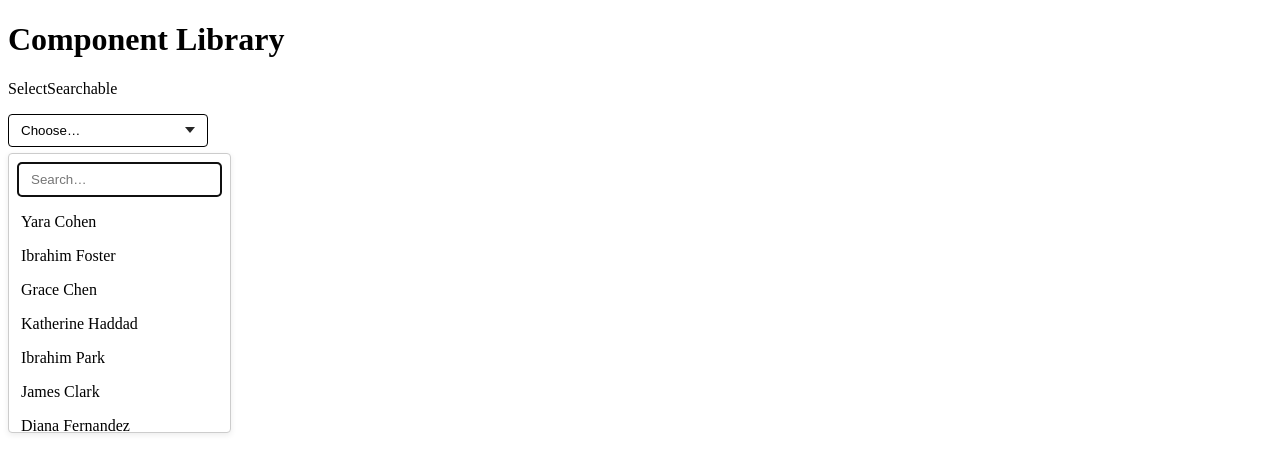
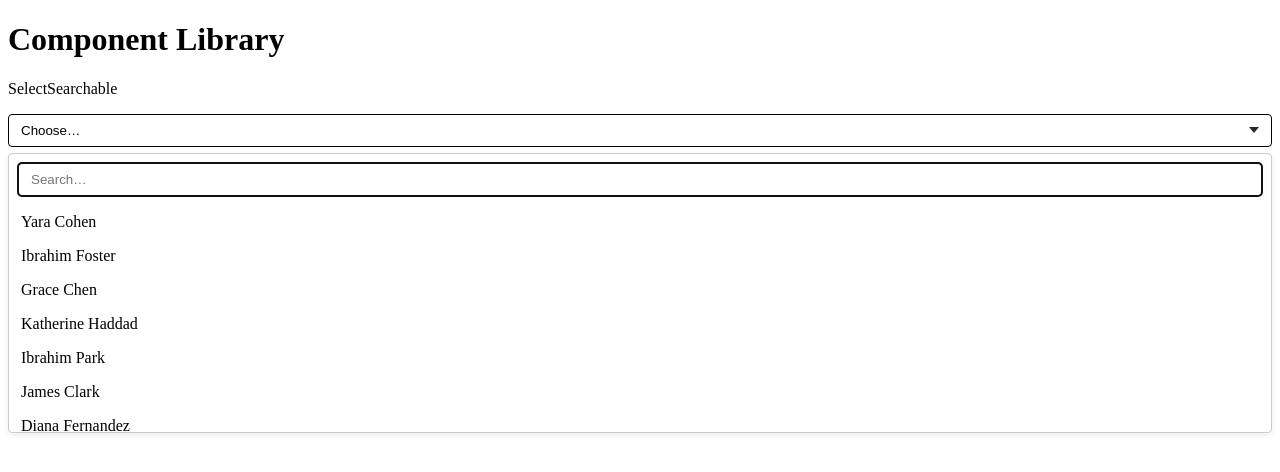
Before and after one commit to dqhendricks/react-component-library, a React (Vite) app: page / in a window 1280 px wide. Both pictures are taken after a click on the button "Choose…". Shown: the top 472 px of the page. Built offline with nearby package versions, Linux system fonts and the light colour scheme.

Commit message:
Fix for better labelling, adding a label primative

```diff
--- a/src/components/SelectSearchable/SelectSearchable.module.css
+++ b/src/components/SelectSearchable/SelectSearchable.module.css
@@ -1,24 +1,3 @@
-.root {
-  position: relative;
-}
-
-.disabled {
-  opacity: 0.6;
-  pointer-events: none;
-}
-
-.srOnly {
-  position: absolute;
-  width: 1px;
-  height: 1px;
-  padding: 0;
-  margin: -1px;
-  overflow: hidden;
-  clip: rect(0, 0, 0, 0);
-  white-space: nowrap;
-  border: 0;
-}
-
 /* Visually hidden but still participates in form submit + validation */
 .hiddenSelect {
   position: absolute;
--- a/src/components/SelectSearchable/SelectSearchableDropdown.tsx
+++ b/src/components/SelectSearchable/SelectSearchableDropdown.tsx
@@ -35,7 +35,7 @@ export function SelectSearchableDropdown({
 }: SelectSearchableDropdownProps) {
   const store = useSelectSearchableStoreContext();
 
-  const controlId = useSelectSearchableStore(store, (s) => s.controlId);
+  const triggerId = useSelectSearchableStore(store, (s) => s.triggerId);
   const open = useSelectSearchableStore(store, (s) => s.open);
   const disabled = useSelectSearchableStore(store, (s) => s.disabled);
   const triggerEl = useSelectSearchableStore(store, (s) => s.triggerEl);
@@ -165,7 +165,7 @@ export function SelectSearchableDropdown({
       ref={store.setDropdownEl}
       // Consumer styling hooks
       data-part='dropdown'
-      data-owner={controlId}
+      data-owner={triggerId}
       data-state={hidden ? 'closed' : 'open'}
       data-placement={floating?.placement ?? 'down'}
     >
--- /dev/null
+++ b/src/components/SelectSearchable/SelectSearchableLabel.tsx
@@ -0,0 +1,32 @@
+import * as React from 'react';
+import {
+  useSelectSearchableStoreContext,
+  useSelectSearchableStore,
+} from './SelectSearchableStoreContext';
+
+export type SelectSearchableLabelProps = Omit<
+  React.ComponentPropsWithoutRef<'label'>,
+  'id' | 'htmlFor'
+>;
+
+export function SelectSearchableLabel({
+  children,
+  ...rest
+}: SelectSearchableLabelProps) {
+  const store = useSelectSearchableStoreContext();
+
+  const triggerId = useSelectSearchableStore(store, (s) => s.triggerId);
+  const labelId = useSelectSearchableStore(store, (s) => s.labelId);
+
+  return (
+    <label
+      {...rest}
+      id={labelId}
+      htmlFor={triggerId}
+      // Consumer styling hook
+      data-part="label"
+    >
+      {children}
+    </label>
+  );
+}
--- a/src/components/SelectSearchable/SelectSearchableRoot.tsx
+++ b/src/components/SelectSearchable/SelectSearchableRoot.tsx
@@ -15,7 +15,7 @@ import {
   useSelectSearchableStore,
 } from './SelectSearchableStoreContext';
 import { assignRef } from '../utils/assignRef';
-import { proxyToNativeSelect, type FocusLikeEvent } from './proxyToNativeSelect';
+import { proxyToNativeSelect, type FocusLikeEventHandler } from './proxyToNativeSelect';
 
 function normalizeByMode(
   next: SelectSearchableValue,
@@ -26,24 +26,26 @@ function normalizeByMode(
     : (Array.isArray(next) ? (next[0] ?? undefined) : next);
 }
 
-type FocusLikeEventHandler = (e: FocusLikeEvent) => void;
-
 type CommonRootProps = PropsWithChildren<
-  Omit<
+  Pick<
     ComponentPropsWithoutRef<'select'>,
-    | 'children'
-    | 'onFocus'
-    | 'onBlur'
-    | 'size'
-    | 'autoComplete'
-    | 'value'
-    | 'defaultValue'
-    | 'multiple'
+    | 'id'
+    | 'name'
+    | 'disabled'
+    | 'required'
+    | 'form'
     | 'onChange'
+    | 'onInvalid'
+    | 'aria-label'
+    | 'aria-label'
+    | 'aria-labelledby'
+    | 'aria-description'
+    | 'aria-describedby'
+    | 'aria-invalid'
+    | 'aria-errormessage'
   > & {
     onFocus?: FocusLikeEventHandler;
     onBlur?: FocusLikeEventHandler;
-    onChange?: (e: React.ChangeEvent<HTMLSelectElement>) => void;
   }
 >;
 
@@ -76,32 +78,40 @@ export const SelectSearchableRoot = React.forwardRef<
   SelectSearchableRootProps
 >(function SelectSearchableRoot(
   {
-    id,
+    // native select props
+    name,
     multiple = false,
-    className,
-    style,
-    children,
-    onValueChange,
-    onFocus,
-    onBlur,
+    disabled = false,
+    required,
+    form,
     value: controlledValue,
     defaultValue,
     onChange,
+    onValueChange,
+    onInvalid,
+    // composite props
+    onFocus,
+    onBlur,
+    // focused control props
     'aria-label': ariaLabel,
     'aria-labelledby': ariaLabelledBy,
+    // trigger props
+    id,
     'aria-description': ariaDescription,
     'aria-describedby': ariaDescribedBy,
-    ...selectProps
+    'aria-invalid': ariaInvalid,
+    'aria-errormessage': ariaErrorMessage,
+    // root props
+    children,
   },
   forwardedRef,
 ) {
   const reactId = useId();
-  const controlId = id ?? `ss-${reactId}`;
-  const rootId = `${controlId}--root`;
-  const listboxId = `${controlId}--listbox`;
-  const nativeSelectId = `${controlId}--native`;
-
-  const disabled = !!selectProps.disabled;
+  const triggerId = id ?? `ss-${reactId}`;
+  const labelId = `${triggerId}--label`;
+  const dropdownId = `${triggerId}--dropdown`;
+  const listboxId = `${triggerId}--listbox`;
+  const nativeSelectId = `${triggerId}--native`;
 
   const isControlled = controlledValue != null;
   const [uncontrolledValue, setUncontrolledValue] = useState<SelectSearchableValue>(defaultValue);
@@ -117,15 +127,15 @@ export const SelectSearchableRoot = React.forwardRef<
 
   // prop sync
   useEffect(() => {
-    store.setIdentity({ controlId, listboxId });
-    store.setA11y({ ariaLabel, ariaLabelledBy, ariaDescription, ariaDescribedBy });
+    store.setIdentity({ labelId, triggerId, dropdownId, listboxId });
+    store.setA11y({ ariaLabel, ariaLabelledBy, ariaDescription, ariaDescribedBy, ariaInvalid, ariaErrorMessage });
     store.setFlags({ disabled, multiple });
-  }, [store, controlId, listboxId, ariaLabel, ariaLabelledBy, disabled, multiple]);
+  }, [triggerId, listboxId, ariaLabel, ariaLabelledBy, ariaDescription, ariaDescribedBy, ariaInvalid, ariaErrorMessage, disabled, multiple]);
 
   // value sync
   useEffect(() => {
     store.setValue(value);
-  }, [store, value]);
+  }, [value]);
 
   // normalize value on `multiple` mode change
   useEffect(() => {
@@ -154,17 +164,17 @@ export const SelectSearchableRoot = React.forwardRef<
       store.setOpen(false);
       store.getSnapshot().triggerEl?.focus();
     }
-  }, [disabled, isControlled, multiple, onValueChange, store]);
+  }, [disabled, isControlled, multiple, onValueChange]);
 
   useEffect(() => {
     store.setCommitValue(commitValue);
     return () => store.setCommitValue(null);
-  }, [store, commitValue]);
+  }, [commitValue]);
 
   // Dispatch native change event (keeps external onChange listeners happy)
   useEffect(() => {
     store.dispatchNativeChange();
-  }, [store, value]);
+  }, [value]);
 
   // Close on outside click
   useEffect(() => {
@@ -185,7 +195,7 @@ export const SelectSearchableRoot = React.forwardRef<
 
     document.addEventListener('pointerdown', onPointerDown, true);
     return () => document.removeEventListener('pointerdown', onPointerDown, true);
-  }, [store, open]);
+  }, [open]);
 
   // Handle onFocus/onBlur universally for the control
   useEffect(() => {
@@ -220,31 +230,29 @@ export const SelectSearchableRoot = React.forwardRef<
       document.removeEventListener('focusin', onFocusIn, true);
       document.removeEventListener('focusout', onFocusOut, true);
     };
-  }, [store, onFocus, onBlur]);
+  }, [onFocus, onBlur]);
 
 
   return (
     <SelectSearchableStoreContext.Provider value={store}>
-      <div
-        id={rootId}
-        className={[styles.root, disabled ? styles.disabled : '', className].filter(Boolean).join(' ')}
-        style={style}
-        // Consumer styling hooks
-        data-part='root'
-      >
+      <>
         <select
-          {...selectProps}
           ref={(el) => {
             store.setNativeSelectEl(el);
             assignRef(forwardedRef, el);
           }}
           id={nativeSelectId}
+          name={name}
           value={value === undefined ? (multiple ? [] : '') : value}
           multiple={multiple}
+          form={form}
+          required={required}
+          disabled={disabled}
           onChange={onChange || (() => {})}
+          onInvalid={onInvalid}
           className={styles.hiddenSelect}
           tabIndex={-1}
-          aria-hidden={true}
+          aria-hidden='true'
         >
           {Array.isArray(value) ? (
             value.map((val) => (
@@ -258,7 +266,7 @@ export const SelectSearchableRoot = React.forwardRef<
         </select>
 
         {children}
-      </div>
+      </>
     </SelectSearchableStoreContext.Provider>
   );
 });
--- a/src/components/SelectSearchable/SelectSearchableSearch.tsx
+++ b/src/components/SelectSearchable/SelectSearchableSearch.tsx
@@ -4,7 +4,7 @@ import {
   useSelectSearchableStoreContext,
   useSelectSearchableStore,
 } from './SelectSearchableStoreContext';
-import { useComboboxOwnerProps } from './useComboboxOwnerProps';
+import { useSelectNavigationKeyDown } from './useSelectNavigationKeyDown';
 import { mergeProps } from '../utils/mergeProps';
 
 export type SelectSearchableSearchProps = Omit<
@@ -12,35 +12,33 @@ export type SelectSearchableSearchProps = Omit<
   | 'role'
   | 'value'
   | 'defaultValue'
-  | 'onChange'
-  | 'autoFocus' // controlled by Root
-  | 'aria-label' // controlled by Root
-  | 'aria-labeledby' // controlled by Root
-  | 'aria-description' // controlled by Search
-  | 'aria-describedby' // controlled by Search
-> & {
-  searchFieldDescription?: string; // Screen readers will use Root label + this search field description
-};
+  | 'autoFocus'
+  | 'aria-label'
+  | 'aria-labeledby'
+  | 'aria-invalid'
+  | 'aria-errormessage'
+>;
 
 export function SelectSearchableSearch({
   placeholder = 'Search…',
-  searchFieldDescription = 'Search field.',
   ...rest
 }: SelectSearchableSearchProps) {
   const store = useSelectSearchableStoreContext();
 
-  const controlId = useSelectSearchableStore(store, (s) => s.controlId);
+  const listboxId = useSelectSearchableStore(store, s => s.listboxId);
   const open = useSelectSearchableStore(store, (s) => s.open);
   const disabled = useSelectSearchableStore(store, (s) => s.disabled);
   const searchQuery = useSelectSearchableStore(store, (s) => s.searchQuery);
+  const activeDescendantId = useSelectSearchableStore(store, s => s.activeDescendantId) ?? undefined;
+  const ariaLabel = useSelectSearchableStore(store, s => s.ariaLabel);
+  const ariaLabelledBy = useSelectSearchableStore(store, s => s.ariaLabelledBy);
 
   // Derived visibility is computed once per query in the store;
   // we just use it here to pick the first visible option.
   const orderedIds = useSelectSearchableStore(store, (s) => s.orderedIds);
   const visibleIds = useSelectSearchableStore(store, (s) => s.visibleIds);
   const options = useSelectSearchableStore(store, (s) => s.options);
-
-  const comboboxOwnerProps = useComboboxOwnerProps();
+  const onKeyDown = useSelectNavigationKeyDown();
   const inputRef = useRef<HTMLInputElement | null>(null);
 
   // Mark that the search input is the combobox 'owner' while mounted.
@@ -71,8 +69,6 @@ export function SelectSearchableSearch({
     if (firstMatchId) store.setActiveDescendantId(firstMatchId);
   }, [firstMatchId, store]);
 
-  const searchHintId = `${controlId}--search-hint`;
-
   const ourInputProps: React.ComponentPropsWithoutRef<'input'> = {
     className: styles.searchInput,
     type: 'text',
@@ -80,10 +76,17 @@ export function SelectSearchableSearch({
     placeholder,
     value: searchQuery,
     onChange: (e) => store.setSearchQuery(e.currentTarget.value),
-    'aria-describedby': searchHintId,
+    role: 'combobox',
+    'aria-expanded': open,
+    'aria-controls': listboxId,
+    'aria-activedescendant': activeDescendantId,
+    'aria-autocomplete': 'list',
+    'aria-label': ariaLabel,
+    'aria-labelledby': ariaLabelledBy,
+    onKeyDown,
   };
 
-  const merged = mergeProps(rest, { ...ourInputProps, ...comboboxOwnerProps });
+  const merged = mergeProps(rest, ourInputProps);
 
   return (
     <>
@@ -93,9 +96,6 @@ export function SelectSearchableSearch({
         // Consumer styling hooks
         data-part='search'
       />
-      <span id={searchHintId} className={styles.srOnly}>
-        { searchFieldDescription }
-      </span>
     </>
   );
 }
--- a/src/components/SelectSearchable/SelectSearchableStoreContext.ts
+++ b/src/components/SelectSearchable/SelectSearchableStoreContext.ts
@@ -13,14 +13,18 @@ type SelectSearchableOptionRecord = {
 
 type State = {
   // Identity / wiring
-  controlId: string;
-  listboxId: string;
+  labelId?: string;
+  triggerId?: string;
+  dropdownId?: string;
+  listboxId?: string;
 
   // A11y
   ariaLabel?: string;
   ariaLabelledBy?: string;
   ariaDescription?: string;
   ariaDescribedBy?: string;
+  ariaInvalid?: React.AriaAttributes['aria-invalid'];
+  ariaErrorMessage?: string;
 
   // Native-ish flags
   disabled: boolean;
@@ -61,10 +65,19 @@ export type SelectSearchableStore = {
 
   // config/identity
   setIdentity: (p: {
-    controlId: string;
+    labelId: string;
+    triggerId: string;
+    dropdownId: string;
     listboxId: string;
   }) => void;
-  setA11y: (p: { ariaLabel?: string; ariaLabelledBy?: string, ariaDescription?: string, ariaDescribedBy?: string }) => void;
+  setA11y: (p: {
+    ariaLabel?: string;
+    ariaLabelledBy?: string,
+    ariaDescription?: string,
+    ariaDescribedBy?: string,
+    ariaInvalid?: React.AriaAttributes['aria-invalid'],
+    ariaErrorMessage?: string,
+  }) => void;
   setFlags: (p: { disabled: boolean; multiple: boolean }) => void;
 
   // state setters
@@ -133,13 +146,17 @@ export function createSelectSearchableStore(): SelectSearchableStore {
   let cleanupObserve: (() => void) | null = null;
 
   const state: State = {
-    controlId: '',
-    listboxId: '',
+    labelId: undefined,
+    triggerId: undefined,
+    dropdownId: undefined,
+    listboxId: undefined,
 
     ariaLabel: undefined,
     ariaLabelledBy: undefined,
     ariaDescription: undefined,
     ariaDescribedBy: undefined,
+    ariaInvalid: undefined,
+    ariaErrorMessage: undefined,
 
     disabled: false,
     multiple: false,
@@ -293,7 +310,9 @@ export function createSelectSearchableStore(): SelectSearchableStore {
 
     setIdentity(p) {
       setState(() => {
-        state.controlId = p.controlId;
+        state.labelId = p.labelId;
+        state.triggerId = p.triggerId;
+        state.dropdownId = p.dropdownId;
         state.listboxId = p.listboxId;
       });
     },
@@ -304,6 +323,8 @@ export function createSelectSearchableStore(): SelectSearchableStore {
         state.ariaLabelledBy = p.ariaLabelledBy;
         state.ariaDescription = p.ariaDescription;
         state.ariaDescribedBy = p.ariaDescribedBy;
+        state.ariaInvalid = p.ariaInvalid;
+        state.ariaErrorMessage = p.ariaErrorMessage;
       });
     },
 
--- a/src/components/SelectSearchable/SelectSearchableTrigger.tsx
+++ b/src/components/SelectSearchable/SelectSearchableTrigger.tsx
@@ -5,7 +5,7 @@ import {
   useSelectSearchableStore,
   type SelectSearchableValue,
 } from './SelectSearchableStoreContext';
-import { useComboboxOwnerProps } from './useComboboxOwnerProps';
+import { useSelectNavigationKeyDown } from './useSelectNavigationKeyDown';
 import { mergeProps } from '../utils/mergeProps';
 import { assignRef } from '../utils/assignRef';
 
@@ -25,10 +25,12 @@ export type SelectSearchableTriggerProps = Omit<
   | 'aria-controls'
   | 'aria-expanded'
   | 'aria-activedescendant'
-  | 'aria-label' // controlled by Root
-  | 'aria-labeledby' // controlled by Root
-  | 'aria-description' // controlled by Root
-  | 'aria-describedby' // controlled by Root
+  | 'aria-label'
+  | 'aria-labeledby'
+  | 'aria-description'
+  | 'aria-describedby'
+  | 'aria-invalid'
+  | 'aria-errormessage'
   | 'disabled'
   | 'role'
 > & {
@@ -43,17 +45,22 @@ export const SelectSearchableTrigger = forwardRef<HTMLButtonElement, SelectSearc
   function SelectSearchableTrigger({ children, ...rest }, ref) {
     const store = useSelectSearchableStoreContext();
 
-    const controlId = useSelectSearchableStore(store, (s) => s.controlId);
+    const triggerId = useSelectSearchableStore(store, (s) => s.triggerId);
+    const dropdownId = useSelectSearchableStore(store, (s) => s.dropdownId);
+    const listboxId = useSelectSearchableStore(store, (s) => s.listboxId);
     const disabled = useSelectSearchableStore(store, (s) => s.disabled);
     const open = useSelectSearchableStore(store, (s) => s.open);
     const valueUnion = useSelectSearchableStore(store, (s) => s.value);
     const multiple = useSelectSearchableStore(store, (s) => s.multiple);
     const hasSearch = useSelectSearchableStore(store, (s) => s.hasSearch);
+    const ariaLabel = useSelectSearchableStore(store, s => s.ariaLabel);
+    const ariaLabelledBy = useSelectSearchableStore(store, s => s.ariaLabelledBy);
     const ariaDescription = useSelectSearchableStore(store, s => s.ariaDescription);
     const ariaDescribedBy = useSelectSearchableStore(store, s => s.ariaDescribedBy);
-
-    const comboboxOwnerProps = useComboboxOwnerProps();
-    const triggerOwnsCombobox = !hasSearch;
+    const ariaInvalid = useSelectSearchableStore(store, s => s.ariaInvalid);
+    const ariaErrorMessage = useSelectSearchableStore(store, s => s.ariaErrorMessage);
+    const activeDescendantId = useSelectSearchableStore(store, s => s.activeDescendantId) ?? undefined;
+    const onKeyDown = useSelectNavigationKeyDown();
 
     const mergedRef = useCallback(
       (el: HTMLButtonElement | null) => {
@@ -64,7 +71,7 @@ export const SelectSearchableTrigger = forwardRef<HTMLButtonElement, SelectSearc
     );
 
     const ourButtonProps: React.ComponentPropsWithoutRef<'button'> = {
-      id: controlId,
+      id: triggerId,
       type: 'button',
       className: [styles.trigger, disabled ? styles.triggerDisabled : ''].filter(Boolean).join(' '),
       disabled,
@@ -72,12 +79,21 @@ export const SelectSearchableTrigger = forwardRef<HTMLButtonElement, SelectSearc
         if (disabled) return;
         store.setOpen(!open);
       },
+      role: hasSearch ? undefined : 'combobox',
+      'aria-haspopup': 'listbox',
+      'aria-expanded': open,
+      'aria-controls': hasSearch ? dropdownId : listboxId,
+      'aria-activedescendant': hasSearch ? undefined : activeDescendantId,
+      'aria-label': ariaLabel,
+      'aria-labelledby': ariaLabelledBy,
       'aria-description': ariaDescription,
       'aria-describedby': ariaDescribedBy,
+      'aria-invalid': ariaInvalid,
+      'aria-errormessage': ariaErrorMessage,
+      onKeyDown,
     };
 
-    const ownerProps = triggerOwnsCombobox ? comboboxOwnerProps : {};
-    const merged = mergeProps(rest, { ...ourButtonProps, ...ownerProps });
+    const merged = mergeProps(rest, ourButtonProps);
 
     const values = useMemo(() => toValues(valueUnion), [valueUnion]);
 
--- a/src/components/SelectSearchable/index.ts
+++ b/src/components/SelectSearchable/index.ts
@@ -1,4 +1,5 @@
 import { SelectSearchableRoot } from './SelectSearchableRoot';
+import { SelectSearchableLabel } from './SelectSearchableLabel';
 import { SelectSearchableTrigger } from './SelectSearchableTrigger';
 import { SelectSearchableTriggerValue } from './SelectSearchableTriggerValue';
 import { SelectSearchableDropdown } from './SelectSearchableDropdown';
@@ -8,6 +9,7 @@ import { SelectSearchableOption } from './SelectSearchableOption';
 
 export const SelectSearchable = {
     Root: SelectSearchableRoot,
+    Label: SelectSearchableLabel,
     Trigger: SelectSearchableTrigger,
     TriggerValue: SelectSearchableTriggerValue,
     Dropdown: SelectSearchableDropdown,
--- a/src/components/SelectSearchable/proxyToNativeSelect.ts
+++ b/src/components/SelectSearchable/proxyToNativeSelect.ts
@@ -6,6 +6,8 @@ export interface FocusLikeEvent<T extends HTMLElement = HTMLElement> {
   preventDefault(): void;
   stopPropagation(): void;
 }
+
+export type FocusLikeEventHandler = (e: FocusLikeEvent) => void;
 
 export function proxyToNativeSelect(
   e: FocusEvent,
--- a/src/components/SelectSearchable/useComboboxOwnerProps.ts
+++ /dev/null
@@ -1,27 +0,0 @@
-import { useSelectSearchableStoreContext, useSelectSearchableStore } from './SelectSearchableStoreContext';
-import { useSelectNavigationKeyDown } from './useSelectNavigationKeyDown';
-
-export function useComboboxOwnerProps() {
-  const store = useSelectSearchableStoreContext();
-  const listboxId = useSelectSearchableStore(store, s => s.listboxId);
-  const ariaLabel = useSelectSearchableStore(store, s => s.ariaLabel);
-  const ariaLabelledBy = useSelectSearchableStore(store, s => s.ariaLabelledBy);
-  const open = useSelectSearchableStore(store, s => s.open);
-  const activeDescendantId = useSelectSearchableStore(store, s => s.activeDescendantId);
-  const disabled = useSelectSearchableStore(store, s => s.disabled);
-
-  const onNavKeyDown = useSelectNavigationKeyDown();
-
-  return {
-    role: 'combobox' as const,
-    'aria-controls': open ? listboxId : undefined,
-    'aria-expanded': open,
-    'aria-activedescendant': activeDescendantId ?? undefined,
-    'aria-haspopup': 'listbox' as const,
-    'aria-autocomplete': 'list' as const,
-    'aria-disabled': disabled || undefined,
-    'aria-label': ariaLabel,
-    'aria-labelledby': ariaLabelledBy,
-    onKeyDown: onNavKeyDown,
-  };
-}
```
Also changed, not shown: 1 other file (tests, documents, lock files or other folders).
